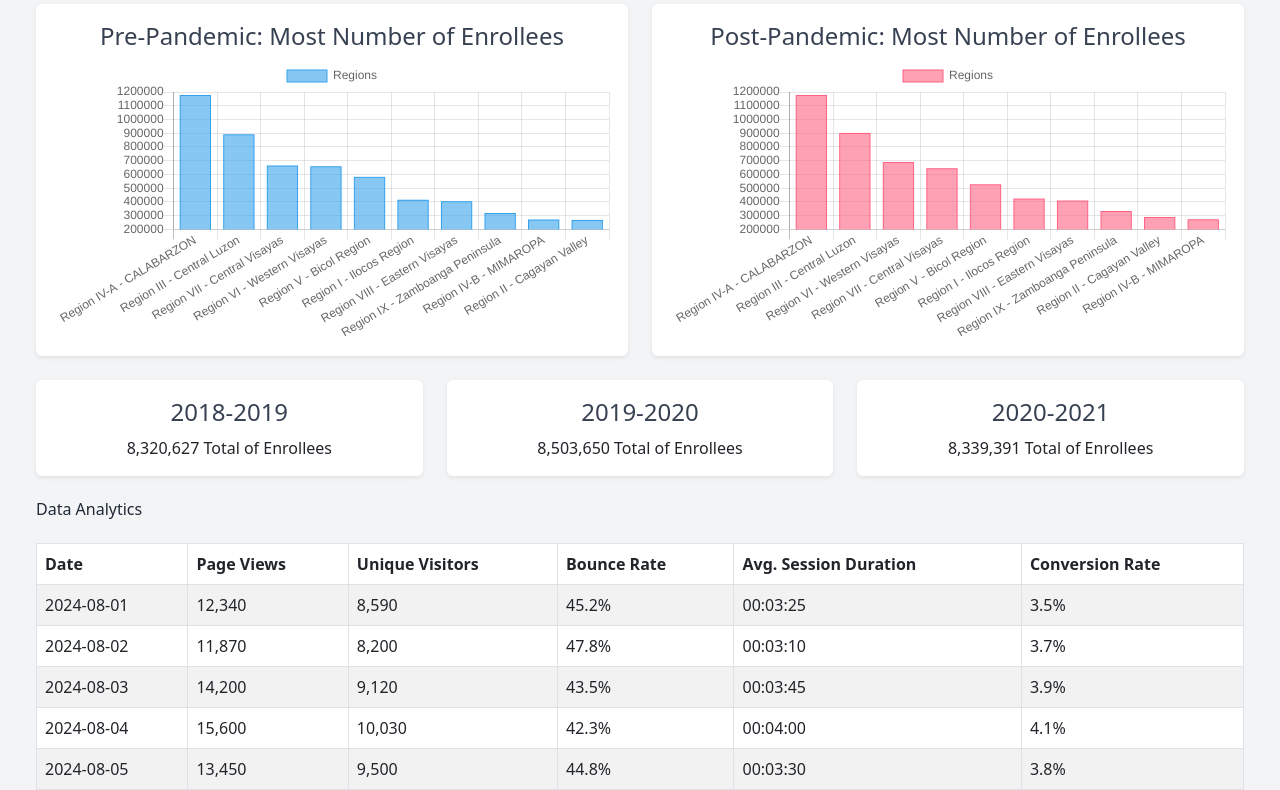
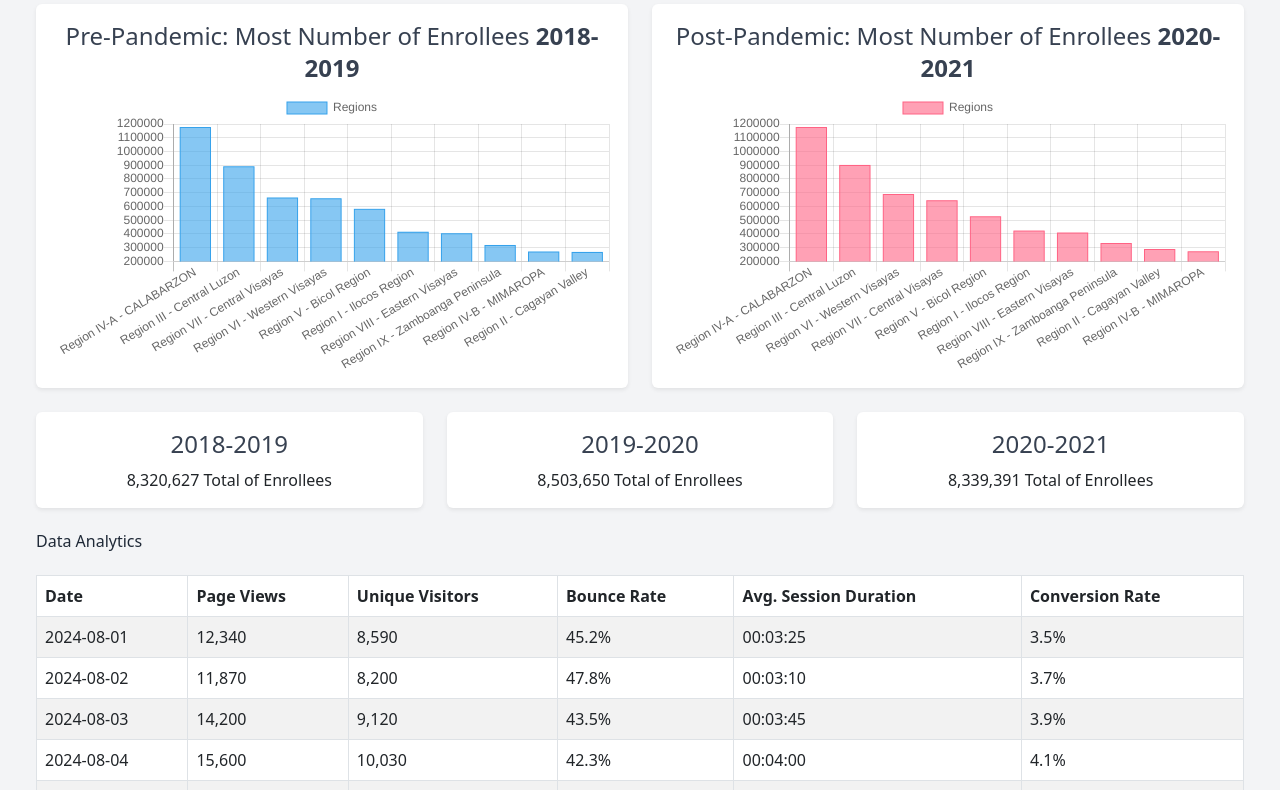
Before and after one commit to Ars3nicc/enrollment-analytics-forecast, a plain HTML site: page index.html in a window 1280 px wide. Shown: the part 333-1123 px from the top of the page. Drawn offline with nearby package versions, Linux system fonts and the light colour scheme.

Commit message:
added string layouts

```diff
--- a/index.html
+++ b/index.html
@@ -125,7 +125,7 @@
                         <div class="card shadow-sm border-0">
                             <div class="card-body">
                                 <h5 class="card-title text-2xl text-gray-700 text-center">Pre-Pandemic: Most Number of
-                                    Enrollees</h5>
+                                    Enrollees <b>2018-2019</b></h5>
                                 <!-- Bar chart canvas -->
                                 <canvas id="bar-chart-2018-2019" width="100" height="50"></canvas>
                                 <script src="js/top10_2018-2019.js"></script>
@@ -136,7 +136,7 @@
                         <div class="card shadow-sm border-0">
                             <div class="card-body">
                                 <h5 class="card-title text-2xl text-gray-700 text-center">Post-Pandemic: Most Number of
-                                    Enrollees</h5>
+                                    Enrollees <b>2020-2021</b></h5>
                                 <!-- Bar chart canvas -->
                                 <canvas id="bar-chart-2020-2021" width="200" height="100"></canvas>
                                 <script src="js/top10_2020-2021.js"></script>
```
